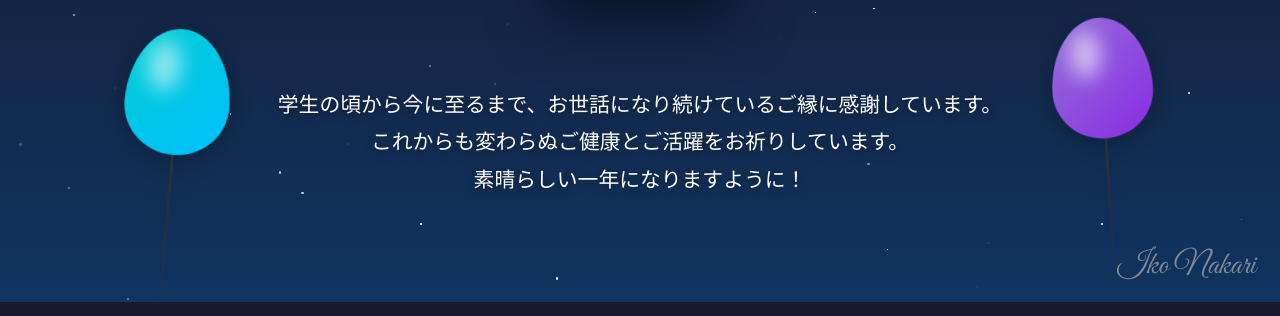
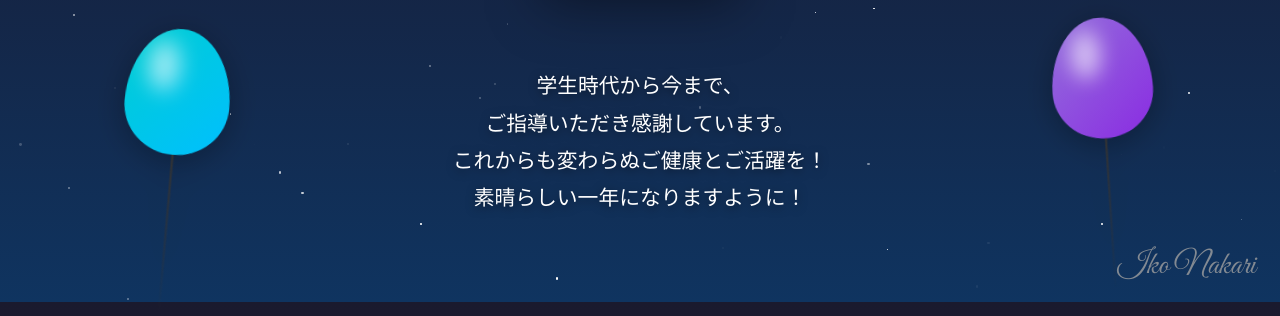
Before and after one commit to nakarin0528/dr-nishino-hb, a plain HTML site: page index.html in a window 1280 px wide. Shown: the part 498-814 px from the top of the page. Drawn offline with Linux system fonts and the light colour scheme.

Commit message:
chore: fix message

```diff
--- a/index.html
+++ b/index.html
@@ -520,8 +520,8 @@
     </div>
 
     <div class="sub-message">
-      学生の頃から今に至るまで、お世話になり続けているご縁に感謝しています。<br>
-      これからも変わらぬご健康とご活躍をお祈りしています。<br>
+      学生時代から今まで、<br>ご指導いただき感謝しています。<br>
+      これからも変わらぬご健康とご活躍を！<br>
       素晴らしい一年になりますように！
     </div>
   </div>
```
